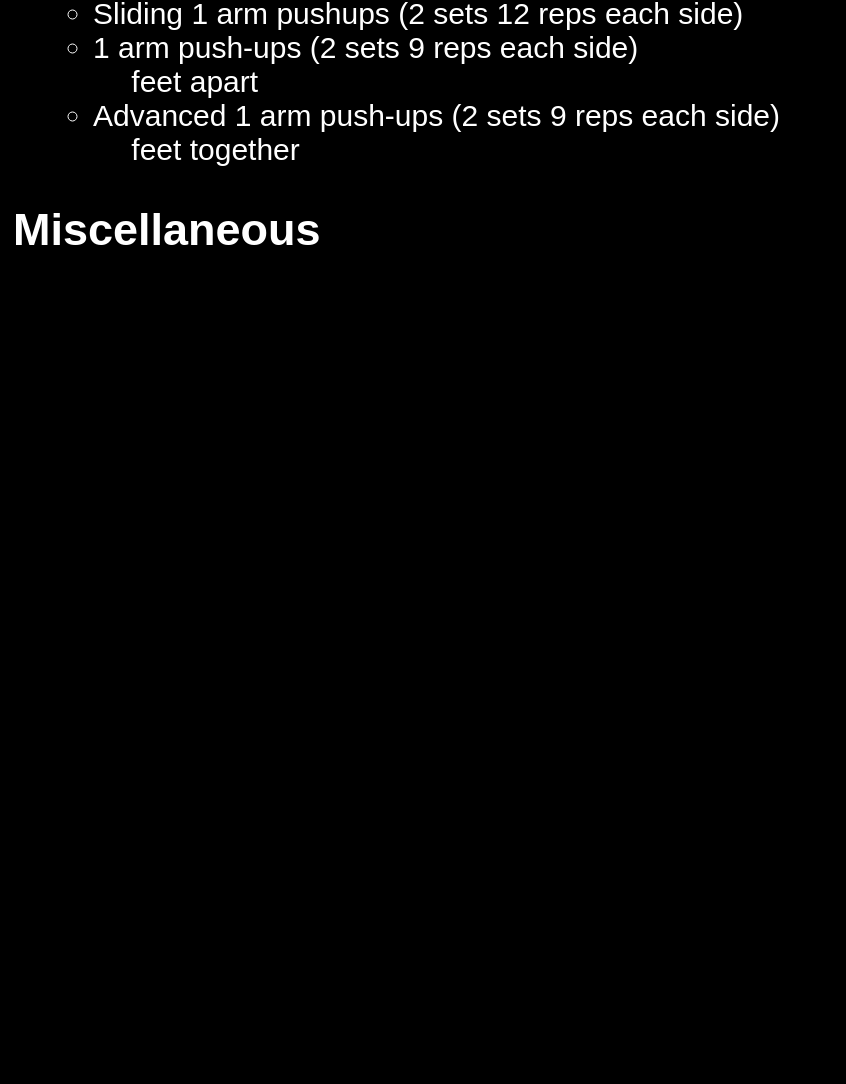
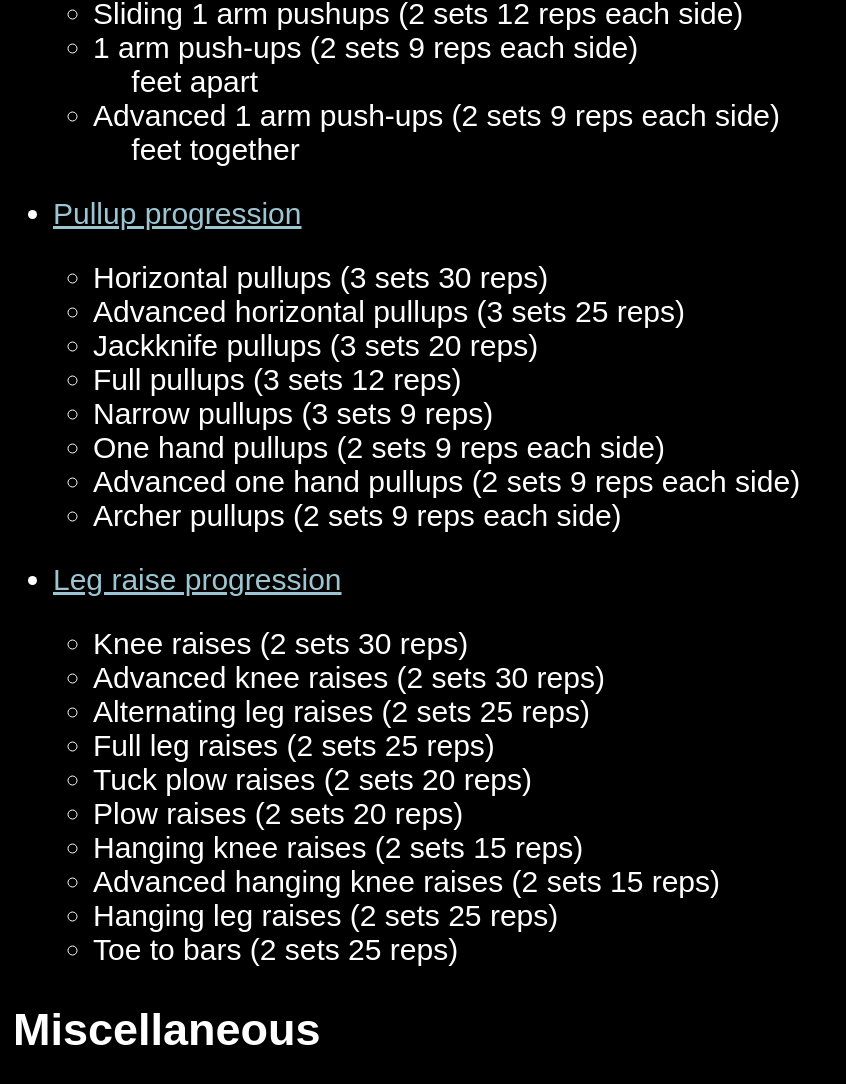
Before and after one commit to kthrasher13/workout-tracker, a plain HTML site: page equipment.html in a window 1280 px wide. Shown: the part 2953-4037 px from the top of the page, without its empty margins (0-846 px from the left). Before the commit the page ends 3247 px from the top, so only its background shows below. Drawn offline with Linux system fonts and the light colour scheme.

Commit message:
finish adding calisthenics

```diff
--- a/equipment.html
+++ b/equipment.html
@@ -100,6 +100,38 @@
                     <li>Advanced 1 arm push-ups (2 sets 9 reps each side) <br> &emsp; feet together</li>
                 </ul>
             </li>
+            <li>
+                <a href="https://www.hybridcalisthenics.com/pullups" target=”_blank”>
+                    <p>Pullup progression</p>
+                </a>
+                <ul>
+                    <li>Horizontal pullups (3 sets 30 reps)</li>
+                    <li>Advanced horizontal pullups (3 sets 25 reps)</li>
+                    <li>Jackknife pullups (3 sets 20 reps)</li>
+                    <li>Full pullups (3 sets 12 reps)</li>
+                    <li>Narrow pullups (3 sets 9 reps)</li>
+                    <li>One hand pullups (2 sets 9 reps each side)</li>
+                    <li>Advanced one hand pullups (2 sets 9 reps each side)</li>
+                    <li>Archer pullups (2 sets 9 reps each side)</li>
+                </ul>
+            </li>
+            <li>
+                <a href="https://www.hybridcalisthenics.com/legraises" target=”_blank”>
+                    <p>Leg raise progression</p>
+                </a>
+                <ul>
+                    <li>Knee raises (2 sets 30 reps)</li>
+                    <li>Advanced knee raises (2 sets 30 reps)</li>
+                    <li>Alternating leg raises (2 sets 25 reps)</li>
+                    <li>Full leg raises (2 sets 25 reps)</li>
+                    <li>Tuck plow raises (2 sets 20 reps)</li>
+                    <li>Plow raises (2 sets 20 reps)</li>
+                    <li>Hanging knee raises (2 sets 15 reps)</li>
+                    <li>Advanced hanging knee raises (2 sets 15 reps)</li>
+                    <li>Hanging leg raises (2 sets 25 reps)</li>
+                    <li>Toe to bars (2 sets 25 reps)</li>
+                </ul>
+            </li>
         </ul>
     </div>
     <div id="misc">
```
Also changed, not shown: stretching.html (+15 -0 lines).
